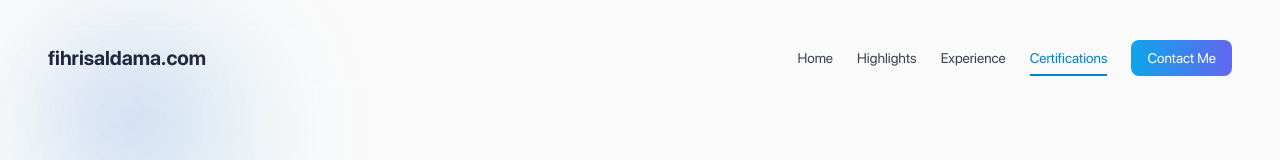
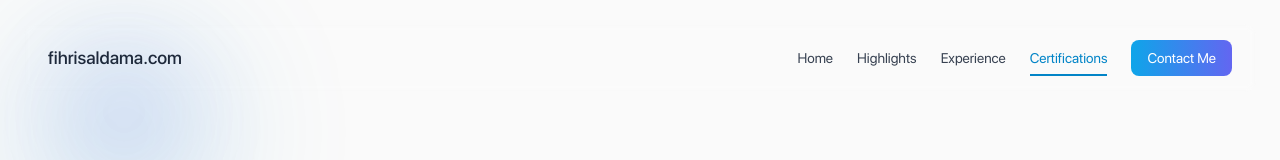
Before and after one commit to fihrisaldama015/aldam, a Next.js app: page / in a window 1280 px wide. Shown: the top 160 px of the page. Built offline with nearby package versions, Linux system fonts and the light colour scheme.

Commit message:
fix navbar logo

```diff
--- a/src/components/Navbar.tsx
+++ b/src/components/Navbar.tsx
@@ -102,7 +102,7 @@ function Navbar({ sections, scrollToSection }: NavbarProps) {
 
   return (
     <motion.nav
-      className={`py-4 sm:px-6 px-4 flex flex-col md:flex-row justify-between items-center backdrop-blur-sm ${scrolled ? "shadow-md bg-white/80" : "bg-transparent"} transition-all duration-300 sticky top-0 z-10`}
+      className={`py-4 sm:px-6 px-4 rounded-xl flex flex-col md:flex-row justify-between items-center backdrop-blur-sm ${scrolled ? "shadow-md bg-white/80" : "bg-transparent"} transition-all duration-300 sticky top-3 z-10`}
       initial="hidden"
       animate="visible"
       variants={navbarVariants}
@@ -125,7 +125,7 @@ function Navbar({ sections, scrollToSection }: NavbarProps) {
           />
 
           <motion.h1
-            className="font-bold text-xl text-[#1e293b] relative z-10"
+            className="font-semibold text-lg text-[#1e293b] relative z-10"
             variants={logoVariants}
             whileHover="hover"
             onClick={() => scrollToSection(sections[0].ref)}
```
